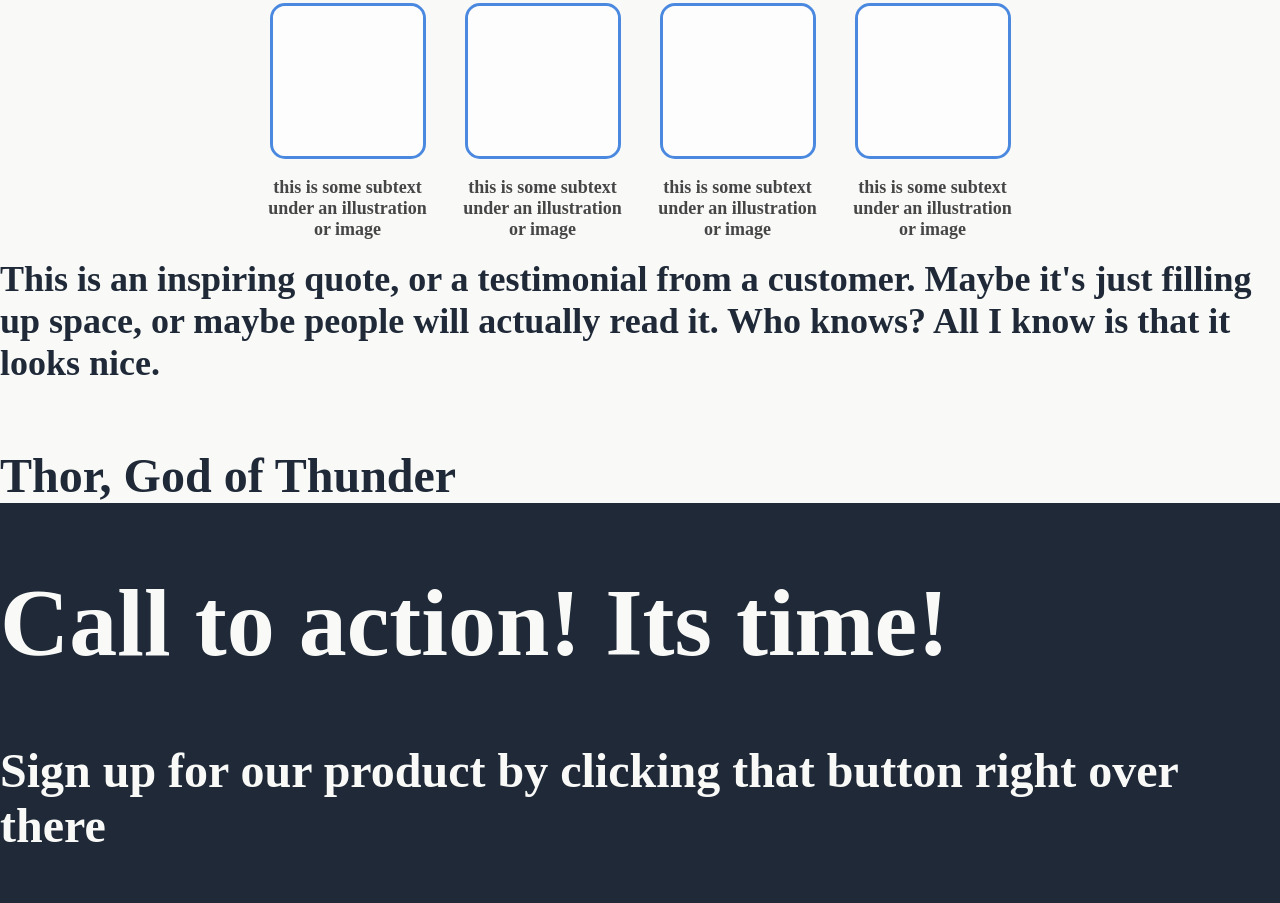
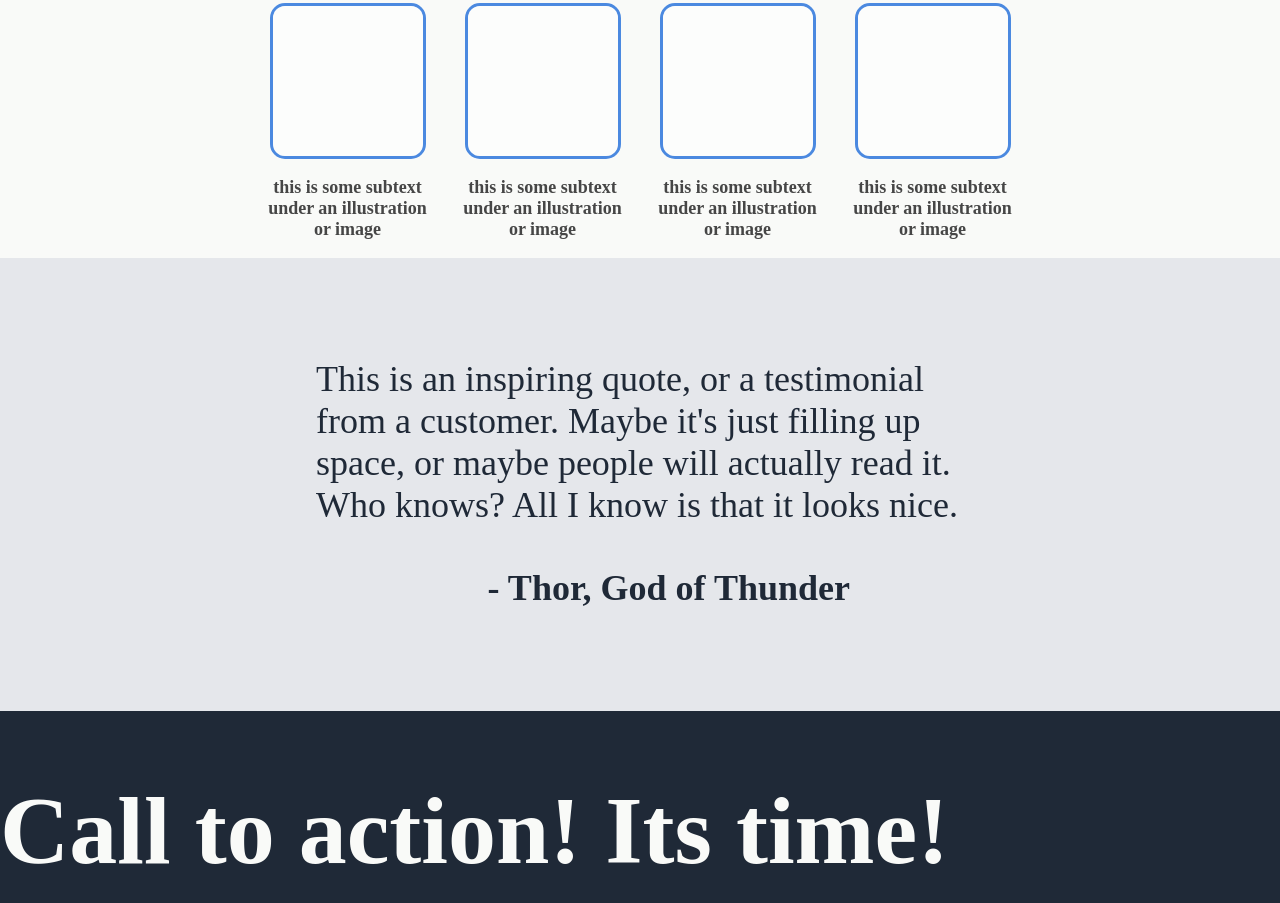
Before and after one commit to juliusg034/odin-landing-page-project, a plain HTML site: page index.html in a window 1280 px wide. Shown: the part 597-1500 px from the top of the page. Drawn offline with Linux system fonts and the light colour scheme.

Commit message:
Adding html and css for section 4

```diff
--- a/index.html
+++ b/index.html
@@ -89,12 +89,17 @@
 
 
             <div class="section-4">
+                <div class="section-4-text">
                 <h2 style="margin-top: 0;" class="quote-text">This is an inspiring quote, or a testimonial from a
                     customer. Maybe it's just filling up space, or maybe
                     people will actually read it. Who knows? All I know
                     is that it looks nice.
                 </h2>
-                <h4 class="quote">Thor, God of Thunder</h4>
+                </div>
+
+                <div class="section-4-author">
+                    <span class="quote">- Thor, God of Thunder</span>
+                </div>
             </div>
 
             <div class="section-5">
--- a/styles.css
+++ b/styles.css
@@ -50,9 +50,13 @@ body {
 .quote-text {
     font-size: 36px;
     color: #1F2937;
+    font-weight: 300;
 }
 .quote {
     color: #1F2937;
+    font-size: 36px;
+    font-weight: 600;
+    justify-self: flex-end;
 }
 
 .section-3-text {
@@ -67,7 +71,7 @@ body {
 }
 
 .section-4 {
-    background-color: #F9FAF8;
+    background-color: #E5E7EB;
     margin: 0;
     padding: 0;
 }
@@ -163,3 +167,20 @@ nav ul a:hover {
     align-self: center;
     border-radius: 15px;
 }
+
+.section-4 {
+    display: flex;
+    flex-direction: column;
+    justify-content: center;
+    padding: 100px;
+    align-items: center;
+}
+
+.section-4-text {
+    width: 60%;
+}
+
+.section-4-author {
+    align-self: flex-end;
+    margin-right: 330px;
+}
```
